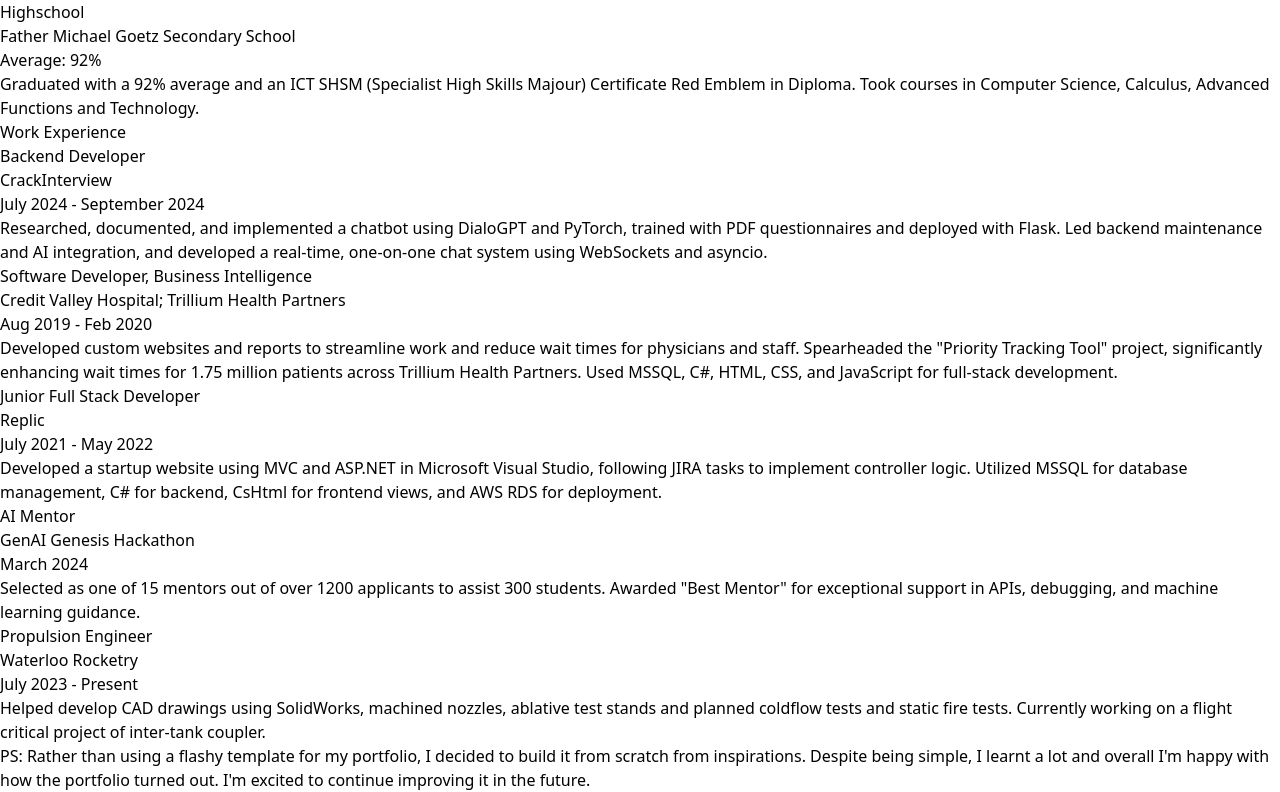
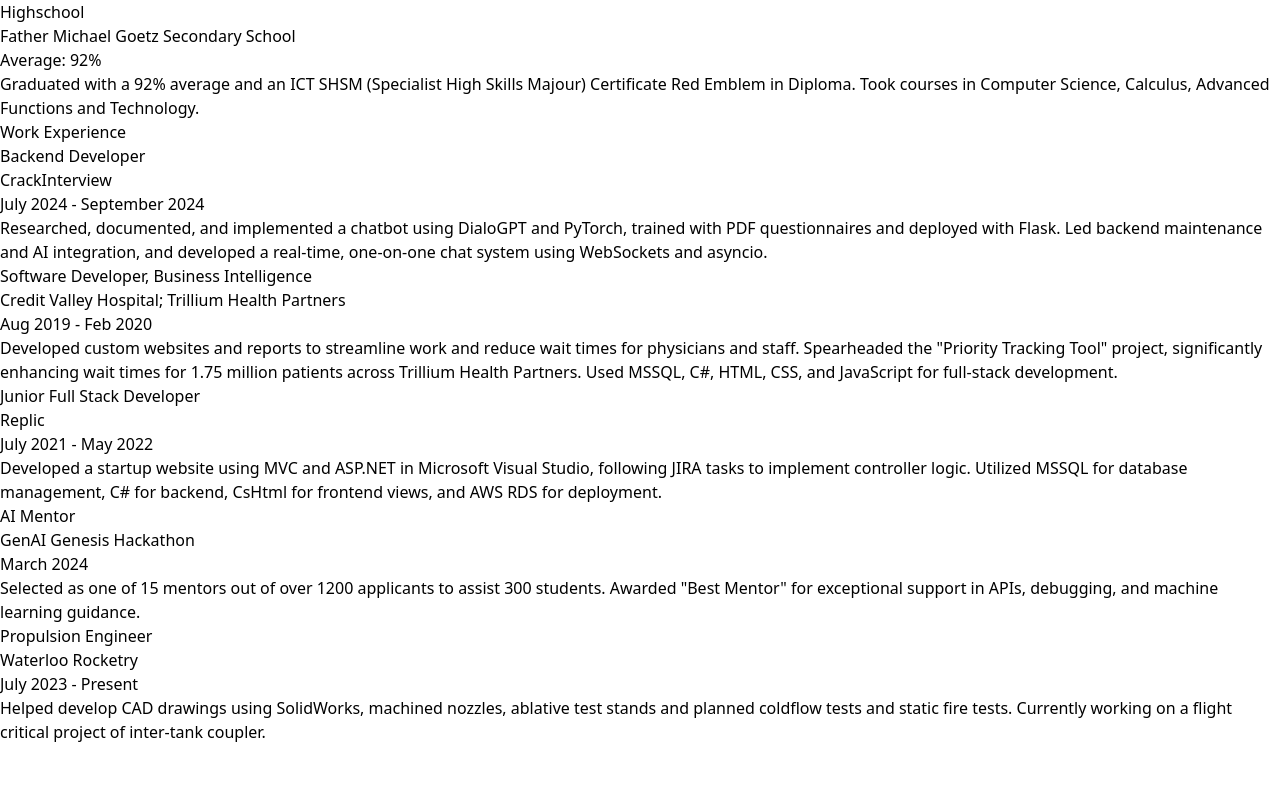
Before and after one commit to AltraDiv/Portfolio, a React (Vite) app in the folder frontend/DB Portfolio/: page / in a window 1280 px wide. Shown: the part 3818-4610 px from the top of the page. After the commit the page ends 4562 px from the top, so only its background shows below. Built offline with nearby package versions, Linux system fonts and the light colour scheme.

Commit message:
Update Home.tsx

```diff
--- a/frontend/DB Portfolio/src/pages/Home.tsx
+++ b/frontend/DB Portfolio/src/pages/Home.tsx
@@ -8,10 +8,6 @@
     <>
       <Intro />
       <Cards />
-      <p className='flex items-center text-gray-700 mt-4 text-center max-w-6xl mx-auto px-4'>
-        PS: Rather than using a flashy template for my portfolio, I decided to build it from scratch from inspirations.
-        Despite being simple, I learnt a lot and overall I'm happy with how the portfolio turned out. I'm excited to continue improving it in the future.
-      </p>
     </>
   );
 };
```
